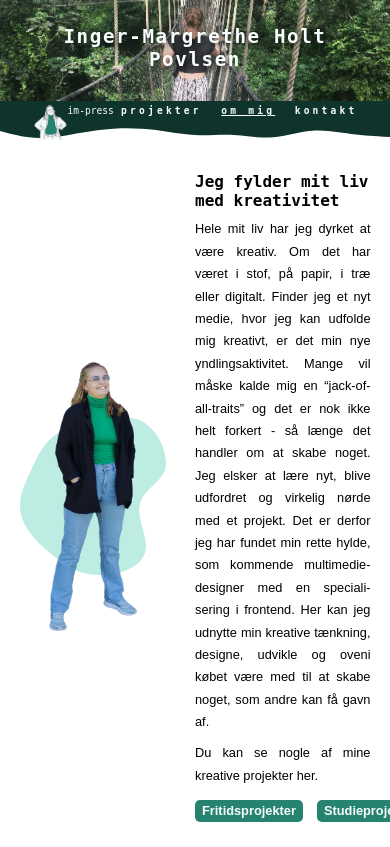
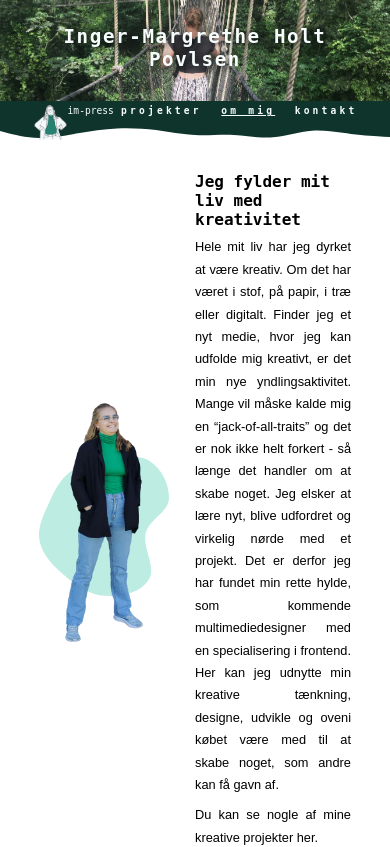
Before and after one commit to imhp1721/portfolio, a React (Vite) app: page /om-mig in a window 390 px wide. Shown: the top 847 px of the page. Built offline with nearby package versions, Linux system fonts and the light colour scheme; a web font is replaced by a local one.

Commit message:
minor @media fixes

```diff
--- a/src/App.css
+++ b/src/App.css
@@ -616,16 +616,20 @@ form .cta_btn {
   }
 
   /* ----------------
-    HOME
+    MAIN
   ----------------- */
 
-  .home .info article {
+  .info article {
     grid-column: 1 / 8;
   }
 
-  .home .info img {
+  .info img {
     grid-column: 9 / -1;
   }
+
+  /* ----------------
+    HOME
+  ----------------- */
 
   /* --- marquee feature --- */
 
@@ -740,23 +744,27 @@ form .cta_btn {
   }
 
   /* ----------------
-    HOME
+    MAIN
   ----------------- */
 
-  .home .info {
+  main .info {
     width: 80%;
   }
 
-  .home .info article {
+  .info article {
     grid-column: 1 / -1;
     grid-row: 2 / 3;
   }
 
-  .home .info img {
+  .info img {
     grid-column: 4 / -4;
     grid-row: 1 / 2;
     margin: 0 auto 10%;
   }
+
+  /* ----------------
+    HOME
+  ----------------- */
 
   /* --- marquee feature --- */
 
```
